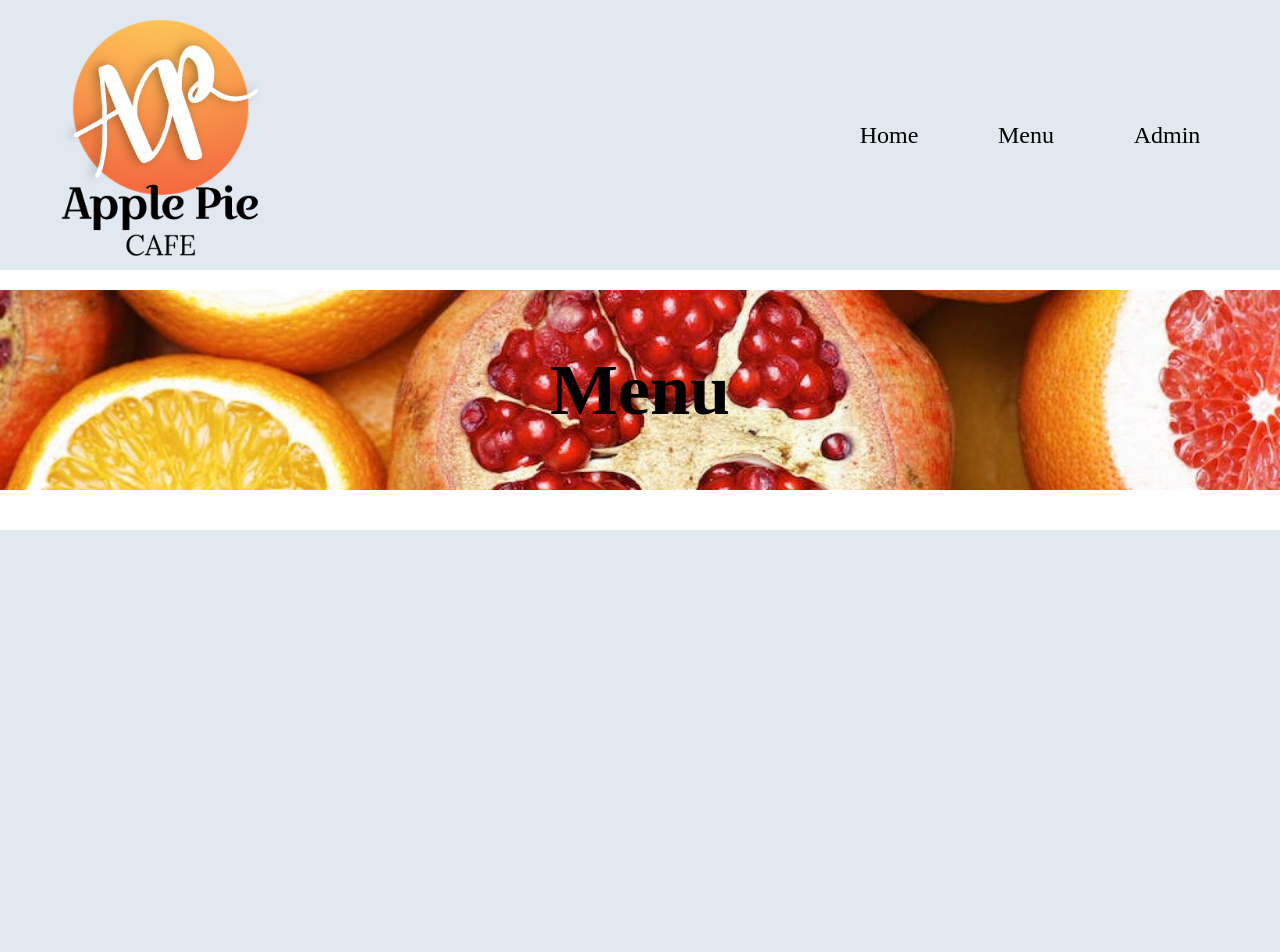
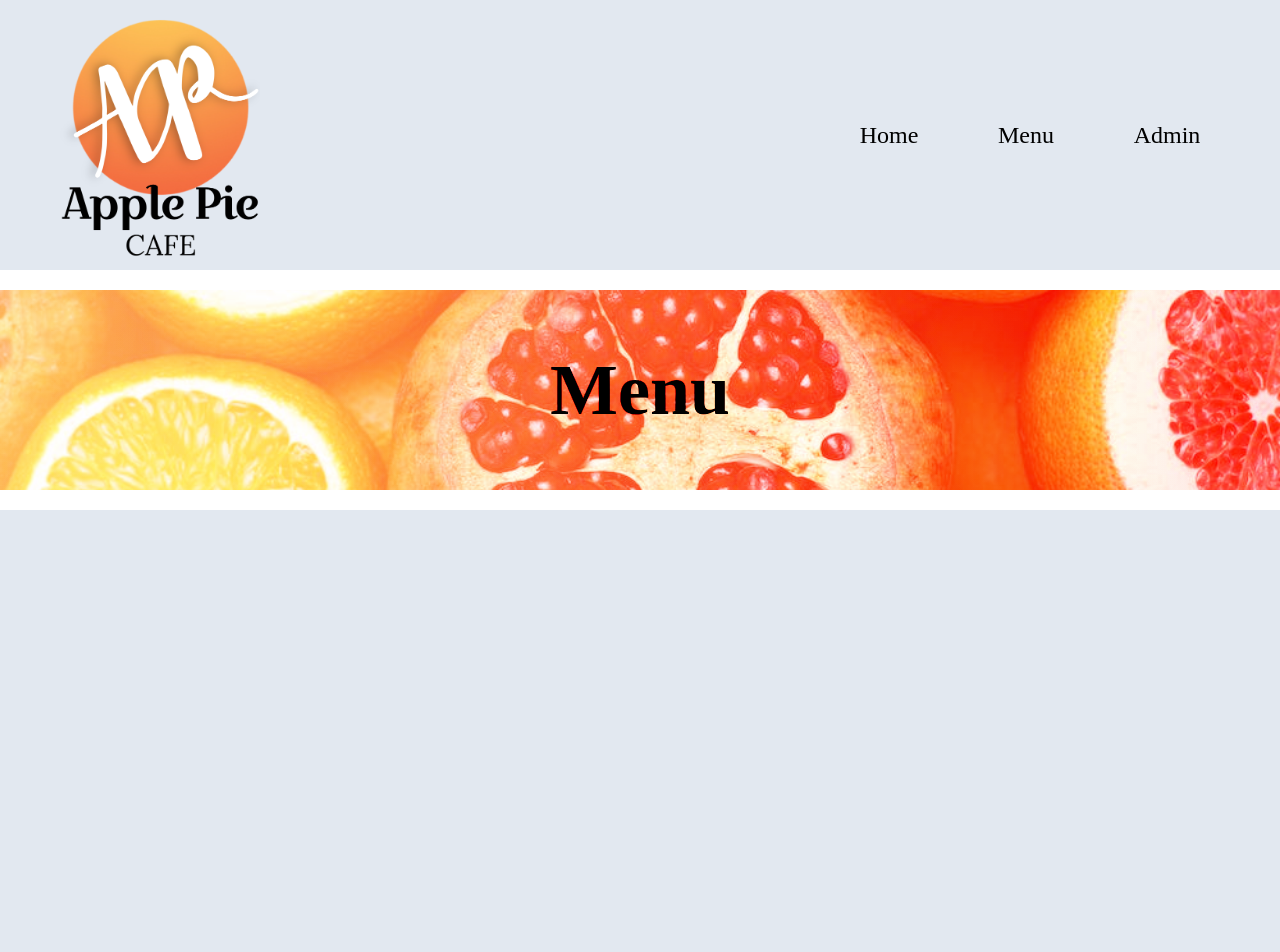
Before and after one commit to Kyle-the-coder/ApplePieCafe, a React (Create React App) app: page /menu in a window 1280 px wide. Shown: the top 952 px of the page. Built offline with nearby package versions, Linux system fonts and the light colour scheme; a web font is replaced by a local one.

Commit message:
updated menu

```diff
--- a/src/pages/menuPage.jsx
+++ b/src/pages/menuPage.jsx
@@ -3,14 +3,20 @@ import fruits from "../assets/images/fruits1.jpeg"
 const MenuPage = () => {
     return (
         <div>
-            <div className="relative flex w-full justify-center items-center h-[200px] mb-10 mt-5">
-                <h1 className="fontWriting text-7xl font-bold ">Menu</h1>
-                <img className="w-full h-full object-cover absolute z-[-1]" src={fruits} />
-            </div>
+            {/* Title Section */}
+            <section>
+                <div className="bg-gradient-to-r from-orange-200 to-red-400 relative flex w-full justify-center items-center h-[200px] mb-5 mt-5">
+                    <h1 className="fontWriting text-7xl font-bold ">Menu</h1>
+                    <img className="w-full h-full object-cover absolute  mix-blend-overlay" src={fruits} />
+                </div>
+            </section>
 
-            <div className="w-full bg-slate-200 h-[600px]">
+            {/* Menu Section */}
+            <section>
+                <div className="w-full bg-slate-200 h-[600px]">
 
-            </div>
+                </div>
+            </section>
         </div>
     )
 }
```
